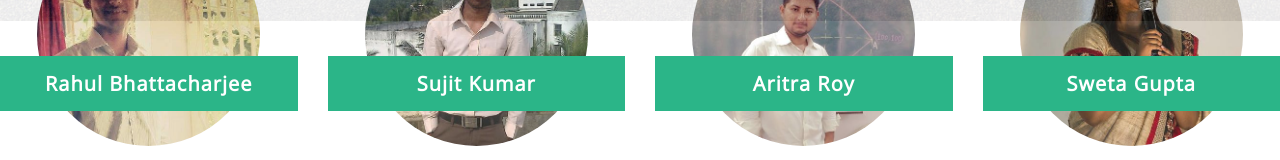
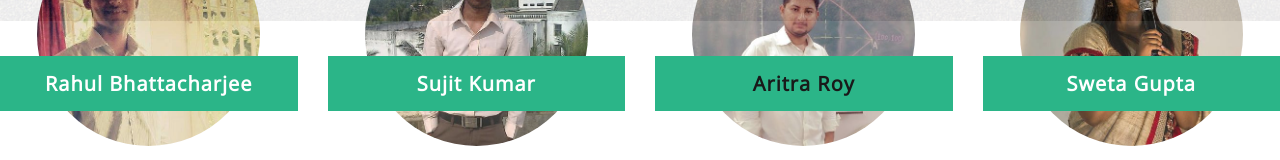
Before and after one commit to dilekuzulmez/LeadersPoint.github.io, a plain HTML site: page index.html in a window 1280 px wide. Shown: the part 806-966 px from the top of the page. Drawn offline with nearby package versions, Linux system fonts and the light colour scheme; files whose address does not match are found by name.

Commit message:
Update index.html

```diff
--- a/index.html
+++ b/index.html
@@ -118,7 +118,7 @@
                             </div>
                         <div class="team-member">
                             <img src="assets/img/Teachers/F2.jpg" class="img-circle"   alt="">
-                            <h3><strong><a href="Faculty/Faculty3/1.html" style="color:white">Aritra Roy</a></strong></h3>
+                            <h3><strong><a href="Faculty/Faculty3/1.html" style="color:black">Aritra Roy</a></strong></h3>
                         </div>
                     </div>
                     <div class="col-md-3 col-sm-3 col-xs-6">
```
